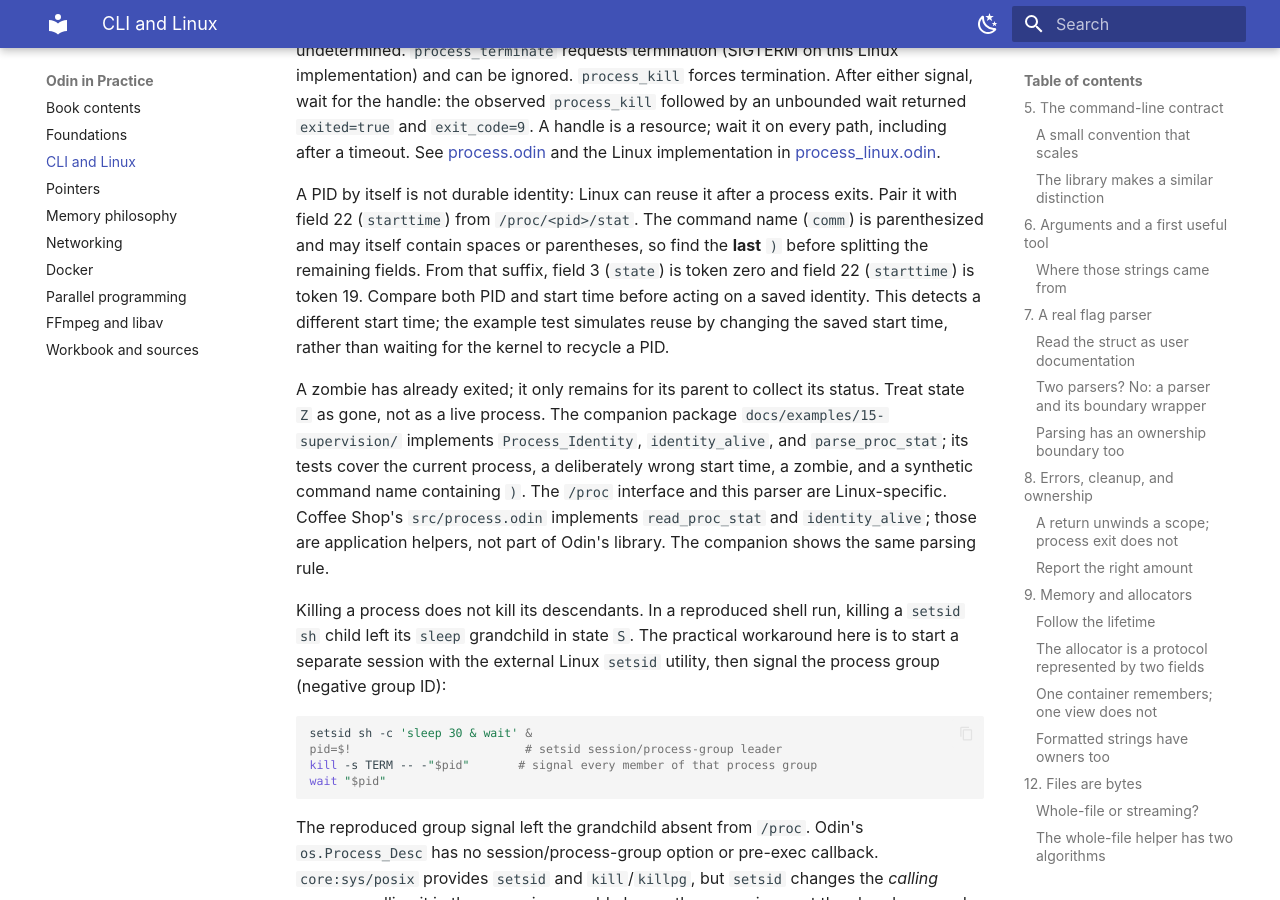
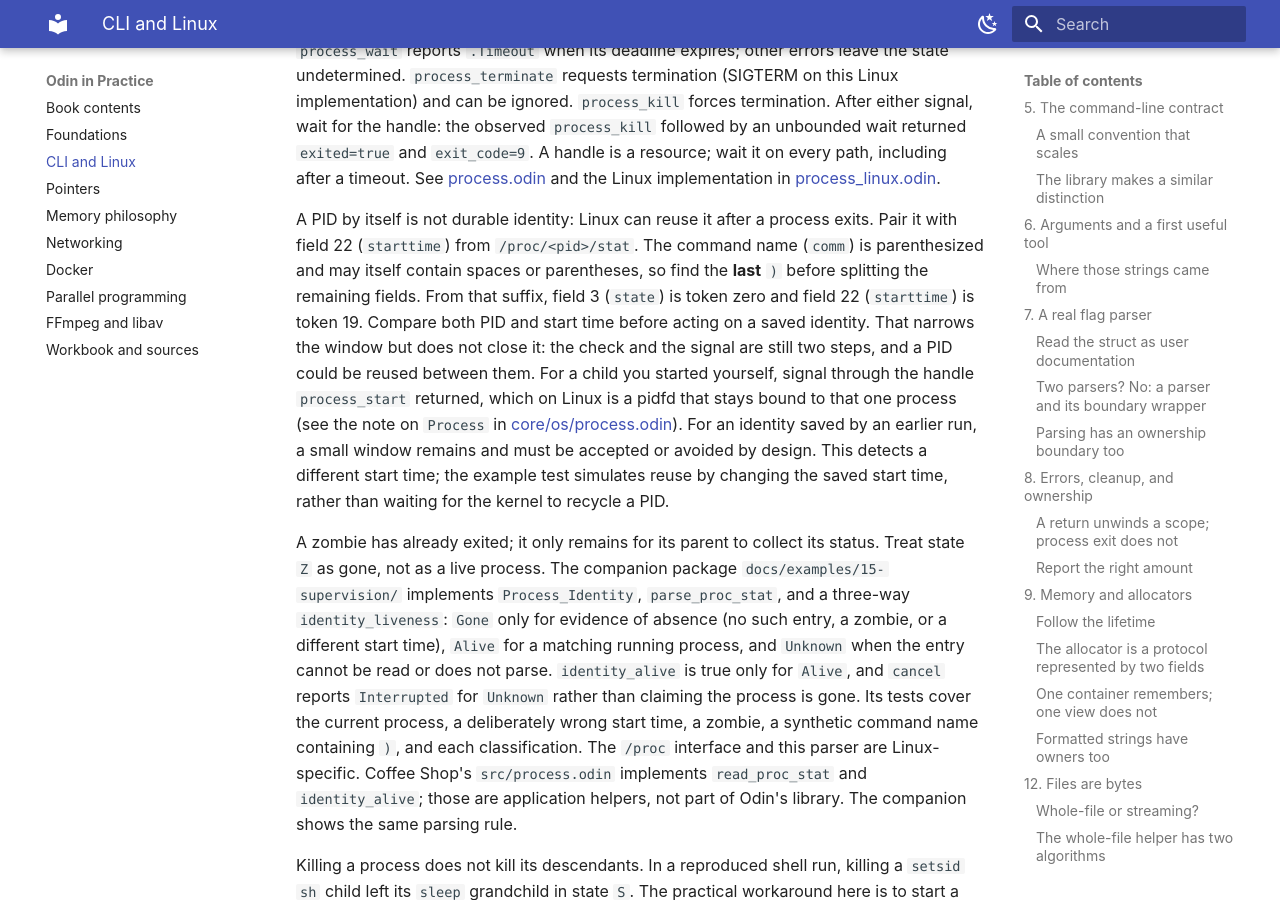
Before and after one commit to weima/odin-in-practice, an MkDocs documentation site: the page built from docs/chapters/cli-linux.md, in a window 1280 px wide and 900 px high, scrolled down 22920 px. Built offline with MkDocs 1.6.1 and Material for MkDocs 9.7.7, drawn with Linux system fonts in a browser that asks for light colours; some of the changed text lies outside the part shown.

Commit message:
fix(cli): correct the claims and examples an audit found wrong
An independent audit re-ran every claim in the five new sections against the bundled Odin source and the pinned compiler. It confirmed 100 and found four wrong or stale sentences, which are fixed: a quoted fmt output with a stray backslash, an atomic-write cleanup claim the code did not meet, a snapshot described as speeding startup when the example replays the whole log, and a stale temporary-path description. The code defects are fixed too: atomic_write removes its temporary on every failure after the open; the supervision example now distinguishes Gone from Unknown instead of treating an unreadable /proc entry as an exited process, and no longer asserts; test cleanup is bounded and checked. Adds tests for each case, plus one showing a tracking allocator sees a forgotten aprintf result. The check-then-signal window in process identity is now stated, with the pidfd handle as the mitigation for a child you started.

````diff
--- a/docs/chapters/cli-linux.md
+++ b/docs/chapters/cli-linux.md
@@ -342,7 +342,7 @@
 fmt.tprintf("{\"order\":%s}", x)
 ```
 
-returned the exact string `%!(MISSING CLOSE BRACE)order\":7}` in the dev-2026-10 experiment. Double literal braces to emit braces:
+returned the exact string `%!(MISSING CLOSE BRACE)order":7}` in the dev-2026-10 experiment. Double literal braces to emit braces:
 
 ```odin
 fmt.tprintf("{{\"order\":%s}}", x) // {"order":7}
@@ -469,7 +469,7 @@
 
 ### Keep an event log and a snapshot in agreement
 
-A snapshot makes startup fast; an append-only newline-delimited JSON log explains how it reached that state. Give each event a strictly increasing sequence number and validate every transition during replay. The companion `state` package keeps one small item so you can inspect the whole path: `transition` validates, appends and syncs the event, then atomically replaces the snapshot. The append comes first. If the process stops before the snapshot replacement, the log is ahead; the next load detects a sequence or status conflict instead of silently rewriting either record. Coffee Shop follows this Register/Receipt pattern in `state.odin` (`append_receipt_event`, `validate_receipt`, and `write_register_atomic`).
+A snapshot can make startup fast when recovery resumes from it, whereas this example replays the whole log to validate that the two agree; an append-only newline-delimited JSON log explains how it reached that state. Give each event a strictly increasing sequence number and validate every transition during replay. The companion `state` package keeps one small item so you can inspect the whole path: `transition` validates, appends and syncs the event, then atomically replaces the snapshot. The append comes first. If the process stops before the snapshot replacement, the log is ahead; the next load detects a sequence or status conflict instead of silently rewriting either record. Coffee Shop follows this Register/Receipt pattern in `state.odin` (`append_receipt_event`, `validate_receipt`, and `write_register_atomic`).
 
 A final line without `\n` is not a complete record. The validator reports it as a partial line and includes its one-based line number. Do not quietly drop it or pretend the preceding snapshot proves what the missing event said. Likewise, if replay and snapshot disagree, report a conflict and require an explicit recovery decision. The example tests a two-line log whose unfinished final line is reported as line 2, a snapshot/log sequence disagreement, a round trip, and a rejected transition that leaves the state unchanged.
 
@@ -703,9 +703,9 @@
 
 `process_wait` reports `.Timeout` when its deadline expires; other errors leave the state undetermined. `process_terminate` requests termination (SIGTERM on this Linux implementation) and can be ignored. `process_kill` forces termination. After either signal, wait for the handle: the observed `process_kill` followed by an unbounded wait returned `exited=true` and `exit_code=9`. A handle is a resource; wait it on every path, including after a timeout. See [process.odin](https://github.com/odin-lang/Odin/blob/84bc3fc2100b0f7880a3af37f71bccdcda41c6f9/core/os/process.odin) and the Linux implementation in [process\_linux.odin](https://github.com/odin-lang/Odin/blob/84bc3fc2100b0f7880a3af37f71bccdcda41c6f9/core/os/process_linux.odin).
 
-A PID by itself is not durable identity: Linux can reuse it after a process exits. Pair it with field 22 (`starttime`) from `/proc/<pid>/stat`. The command name (`comm`) is parenthesized and may itself contain spaces or parentheses, so find the **last** `)` before splitting the remaining fields. From that suffix, field 3 (`state`) is token zero and field 22 (`starttime`) is token 19. Compare both PID and start time before acting on a saved identity. This detects a different start time; the example test simulates reuse by changing the saved start time, rather than waiting for the kernel to recycle a PID.
+A PID by itself is not durable identity: Linux can reuse it after a process exits. Pair it with field 22 (`starttime`) from `/proc/<pid>/stat`. The command name (`comm`) is parenthesized and may itself contain spaces or parentheses, so find the **last** `)` before splitting the remaining fields. From that suffix, field 3 (`state`) is token zero and field 22 (`starttime`) is token 19. Compare both PID and start time before acting on a saved identity. That narrows the window but does not close it: the check and the signal are still two steps, and a PID could be reused between them. For a child you started yourself, signal through the handle `process_start` returned, which on Linux is a pidfd that stays bound to that one process (see the note on `Process` in [core/os/process.odin](https://github.com/odin-lang/Odin/blob/84bc3fc2100b0f7880a3af37f71bccdcda41c6f9/core/os/process.odin)). For an identity saved by an earlier run, a small window remains and must be accepted or avoided by design. This detects a different start time; the example test simulates reuse by changing the saved start time, rather than waiting for the kernel to recycle a PID.
 
-A zombie has already exited; it only remains for its parent to collect its status. Treat state `Z` as gone, not as a live process. The companion package `docs/examples/15-supervision/` implements `Process_Identity`, `identity_alive`, and `parse_proc_stat`; its tests cover the current process, a deliberately wrong start time, a zombie, and a synthetic command name containing `)`. The `/proc` interface and this parser are Linux-specific. Coffee Shop's `src/process.odin` implements `read_proc_stat` and `identity_alive`; those are application helpers, not part of Odin's library. The companion shows the same parsing rule.
+A zombie has already exited; it only remains for its parent to collect its status. Treat state `Z` as gone, not as a live process. The companion package `docs/examples/15-supervision/` implements `Process_Identity`, `parse_proc_stat`, and a three-way `identity_liveness`: `Gone` only for evidence of absence (no such entry, a zombie, or a different start time), `Alive` for a matching running process, and `Unknown` when the entry cannot be read or does not parse. `identity_alive` is true only for `Alive`, and `cancel` reports `Interrupted` for `Unknown` rather than claiming the process is gone. Its tests cover the current process, a deliberately wrong start time, a zombie, a synthetic command name containing `)`, and each classification. The `/proc` interface and this parser are Linux-specific. Coffee Shop's `src/process.odin` implements `read_proc_stat` and `identity_alive`; those are application helpers, not part of Odin's library. The companion shows the same parsing rule.
 
 Killing a process does not kill its descendants. In a reproduced shell run, killing a `setsid sh` child left its `sleep` grandchild in state `S`. The practical workaround here is to start a separate session with the external Linux `setsid` utility, then signal the process group (negative group ID):
 
@@ -955,7 +955,7 @@
 
 This fragment leaves room for any other explicit overrides. Use the same replacement rule for each override key. Linux executable lookup for a command without a slash uses the parent’s PATH in this Odin revision, so use an absolute executable path when you need the child’s PATH to choose the program; the fixture’s CLI invokes `uppercase-tool` after it has started and therefore uses that explicit child PATH.
 
-`process_exec` is convenient for short, bounded commands: it captures both streams and waits, but has no timeout parameter. For a command that may hang, use `process_start`, redirect stdout and stderr to owned files or pipes, and poll `process_wait` with a finite timeout until a wall-clock deadline. Do not replace the deadline with a fixed sleep: a sleep neither proves completion nor bounds a slow child. On timeout or any assertion/setup failure, kill and wait for a still-live child before returning; defer closing handles and removing the fixture directory at the scope that acquired them. The test uses a single fixture root under `/tmp/e2e-testing`, truncates its files at setup, and defers recursive removal.
+`process_exec` is convenient for short, bounded commands: it captures both streams and waits, but has no timeout parameter. For a command that may hang, use `process_start`, redirect stdout and stderr to owned files or pipes, and poll `process_wait` with a finite timeout until a wall-clock deadline. Do not replace the deadline with a fixed sleep: a sleep neither proves completion nor bounds a slow child. On timeout or any assertion/setup failure, kill and wait for a still-live child before returning; defer closing handles and removing the fixture directory at the scope that acquired them. The test creates a fresh temporary root with `os.make_directory_temp` for every run and defers its recursive removal.
 
 A useful outcome table keeps the contract explicit:
 
````
Also changed, not shown: 6 other files.
